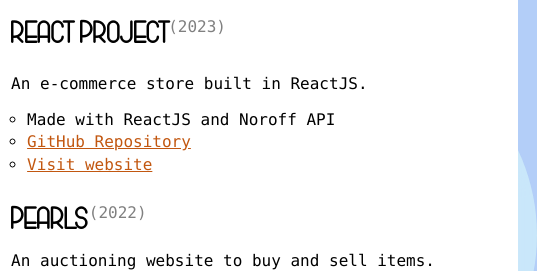
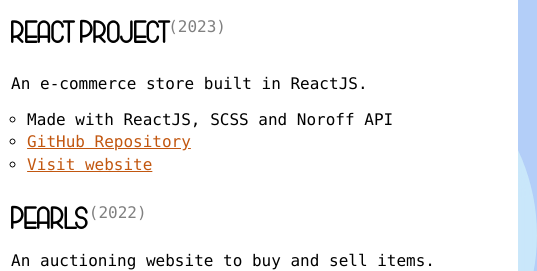
Before and after one commit to DinaOluf/Portfolio, a plain HTML site: page index.html in a window 1280 px wide. Shown: the part 365-636 px from the top of the page, 743-1280 px from the left. Drawn offline with Linux system fonts and the light colour scheme.

Commit message:
editorial change

```diff
--- a/index.html
+++ b/index.html
@@ -52,7 +52,7 @@
                             <div><h3>React project</h3><span class="faded-text">(2023)</span></div>
                             <p>An e-commerce store built in ReactJS.</p>
                             <ul>
-                                <li>Made with ReactJS and Noroff API</li>
+                                <li>Made with ReactJS, SCSS and Noroff API</li>
                                 <li><a href="https://github.com/DinaOluf/javascript-frameworks-ca" target=”_blank”>GitHub Repository</a></li>
                                 <li><a href="https://javascriptframeworks-react.netlify.app/" target=”_blank”>Visit website</a></li>
                             </ul>
```
